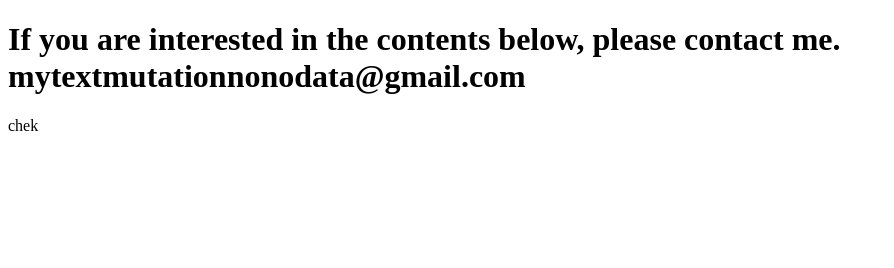
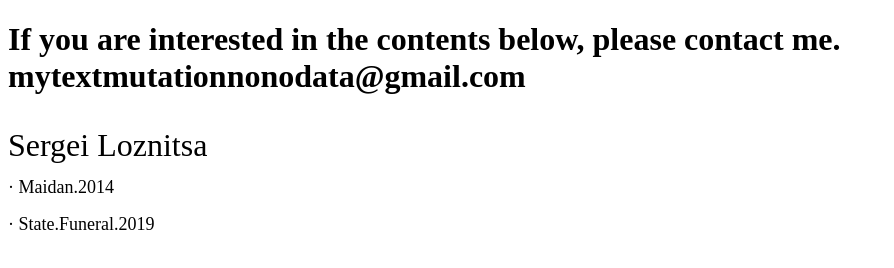
Before and after one commit to Projetxdexjeu/Projetx, a plain HTML site: page listedefilm.html in a window 1280 px wide. Shown: the whole page, without its empty margins (0-894 px from the left). Drawn offline with Linux system fonts and the light colour scheme.

Commit message:
Update listedefilm.html

```diff
--- a/listedefilm.html
+++ b/listedefilm.html
@@ -15,6 +15,6 @@
   </head>
   <body>
     <h1>If you are interested in the contents below, please contact me.<br>mytextmutationnonodata@gmail.com</h1>
-    <p>chek</p>
+    <p class="jb-xx-large">Sergei Loznitsa<br><span class="jb-large"><span>&#183;</span> Maidan.2014<br><span>&#183;</span> State.Funeral.2019</span></p>
   </body>
 </html>
```
